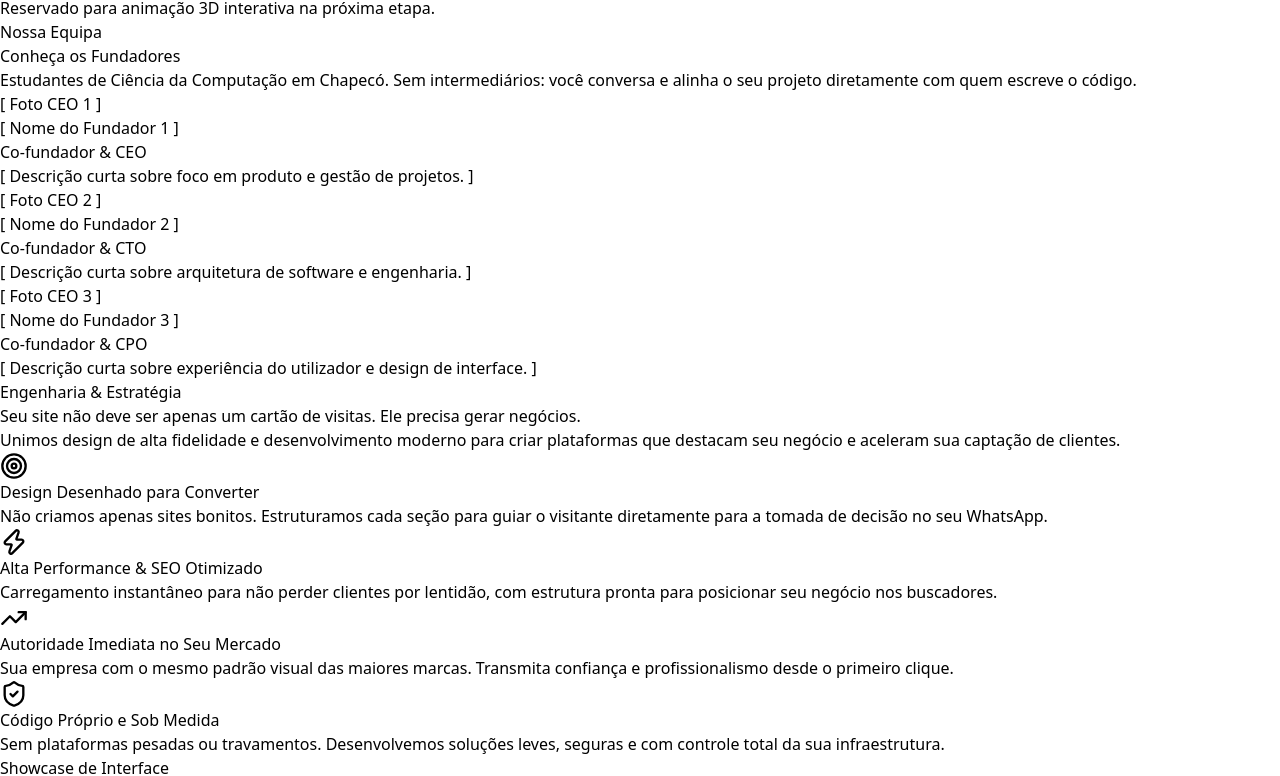
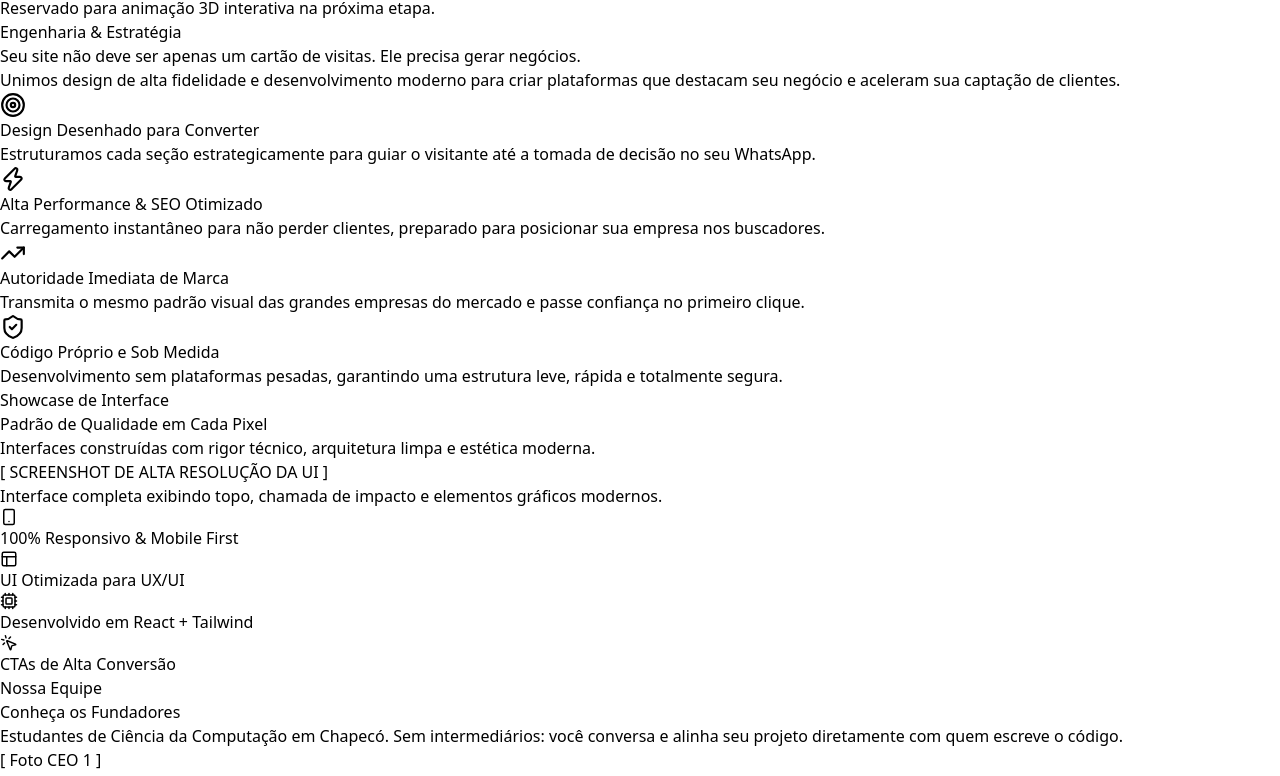
Before and after one commit to marianoxzz001/LandingpageSoluctBeta, a React (Vite) app: page / in a window 1280 px wide. Shown: the part 236-1012 px from the top of the page. Built offline with nearby package versions, Linux system fonts and the light colour scheme; the HTML template or start-up script is replaced by a standard one.

Commit message:
reorder sessoes

```diff
--- a/src/App.jsx
+++ b/src/App.jsx
@@ -15,9 +15,9 @@ export default function App() {
       <Header whatsappLink={WHATSAPP_LINK} />
       <main className="pt-16">
         <Hero whatsappLink={WHATSAPP_LINK} />
-        <About />
         <Benefits />
         <Projects />
+        <About />
       </main>
       <FooterContact whatsappLink={WHATSAPP_LINK} />
     </div>
--- a/src/pages/About.jsx
+++ b/src/pages/About.jsx
@@ -4,29 +4,30 @@ export default function About() {
   const founders = [
     { id: 1, name: "[ Nome do Fundador 1 ]", role: "Co-fundador & CEO", desc: "[ Descrição curta sobre foco em produto e gestão de projetos. ]" },
     { id: 2, name: "[ Nome do Fundador 2 ]", role: "Co-fundador & CTO", desc: "[ Descrição curta sobre arquitetura de software e engenharia. ]" },
-    { id: 3, name: "[ Nome do Fundador 3 ]", role: "Co-fundador & CPO", desc: "[ Descrição curta sobre experiência do utilizador e design de interface. ]" },
+    { id: 3, name: "[ Nome do Fundador 3 ]", role: "Co-fundador & CPO", desc: "[ Descrição curta sobre experiência do usuário e design de interface. ]" },
   ];
 
   return (
-    <section id="sobre" className="py-16 border-b border-gray-200 px-4 bg-white">
+    <section id="sobre" className="py-24 border-b border-gray-200 px-4 bg-white">
       <div className="max-w-6xl mx-auto space-y-12">
-        <div className="text-center max-w-2xl mx-auto space-y-3">
-          <span className="text-xs font-bold uppercase tracking-widest text-blue-600 bg-blue-50 px-3 py-1 rounded-full">
-            Nossa Equipa
+
+        {/* CORRIGIDO: flex flex-col items-center gap-3 */}
+        <div className="text-center max-w-2xl mx-auto flex flex-col items-center gap-3">
+          <span className="text-xs font-bold uppercase tracking-widest text-blue-600 bg-blue-50 px-3.5 py-1.5 rounded-full border border-blue-100">
+            Nossa Equipe
           </span>
-          <h2 className="text-3xl font-extrabold text-gray-900">
+          <h2 className="text-3xl md:text-4xl font-extrabold text-gray-900 pt-1">
             Conheça os Fundadores
           </h2>
-          <p className="text-gray-600 leading-relaxed text-sm md:text-base">
-            Estudantes de Ciência da Computação em Chapecó. Sem intermediários: você conversa e alinha o seu projeto diretamente com quem escreve o código.
+          <p className="text-gray-600 leading-relaxed text-sm md:text-base pt-1">
+            Estudantes de Ciência da Computação em Chapecó. Sem intermediários: você conversa e alinha seu projeto diretamente com quem escreve o código.
           </p>
         </div>
 
-        {/* LAYOUT MINIMALISTA SEM CARDS */}
         <div className="grid md:grid-cols-3 gap-10 pt-4">
           {founders.map((founder) => (
             <div key={founder.id} className="text-center space-y-3">
-              <div className="w-28 h-28 bg-gray-100 rounded-full mx-auto border border-gray-300 flex items-center justify-center text-gray-400 text-xs font-medium">
+              <div className="w-28 h-28 bg-gray-100 rounded-full mx-auto border border-gray-300 flex items-center justify-center text-gray-400 text-xs font-medium shadow-inner">
                 [ Foto CEO {founder.id} ]
               </div>
               <div>
@@ -39,6 +40,7 @@ export default function About() {
             </div>
           ))}
         </div>
+
       </div>
     </section>
   );
--- a/src/pages/Benefits.jsx
+++ b/src/pages/Benefits.jsx
@@ -4,48 +4,48 @@ import { Target, Zap, TrendingUp, ShieldCheck } from 'lucide-react';
 export default function Benefits() {
   const valueProps = [
     {
-      icon: <Target className="text-blue-600 shrink-0" size={28} />,
+      icon: <Target className="text-blue-600 shrink-0" size={26} />,
       title: "Design Desenhado para Converter",
-      desc: "Não criamos apenas sites bonitos. Estruturamos cada seção para guiar o visitante diretamente para a tomada de decisão no seu WhatsApp."
+      desc: "Estruturamos cada seção estrategicamente para guiar o visitante até a tomada de decisão no seu WhatsApp."
     },
     {
-      icon: <Zap className="text-blue-600 shrink-0" size={28} />,
+      icon: <Zap className="text-blue-600 shrink-0" size={26} />,
       title: "Alta Performance & SEO Otimizado",
-      desc: "Carregamento instantâneo para não perder clientes por lentidão, com estrutura pronta para posicionar seu negócio nos buscadores."
+      desc: "Carregamento instantâneo para não perder clientes, preparado para posicionar sua empresa nos buscadores."
     },
     {
-      icon: <TrendingUp className="text-blue-600 shrink-0" size={28} />,
-      title: "Autoridade Imediata no Seu Mercado",
-      desc: "Sua empresa com o mesmo padrão visual das maiores marcas. Transmita confiança e profissionalismo desde o primeiro clique."
+      icon: <TrendingUp className="text-blue-600 shrink-0" size={26} />,
+      title: "Autoridade Imediata de Marca",
+      desc: "Transmita o mesmo padrão visual das grandes empresas do mercado e passe confiança no primeiro clique."
     },
     {
-      icon: <ShieldCheck className="text-blue-600 shrink-0" size={28} />,
+      icon: <ShieldCheck className="text-blue-600 shrink-0" size={26} />,
       title: "Código Próprio e Sob Medida",
-      desc: "Sem plataformas pesadas ou travamentos. Desenvolvemos soluções leves, seguras e com controle total da sua infraestrutura."
+      desc: "Desenvolvimento sem plataformas pesadas, garantindo uma estrutura leve, rápida e totalmente segura."
     }
   ];
 
   return (
-    <section className="py-20 border-b border-gray-200 px-4 bg-white">
+    <section className="py-24 border-b border-gray-200 px-4 bg-gray-50">
       <div className="max-w-6xl mx-auto space-y-12">
 
-        <div className="max-w-3xl space-y-3">
-          <span className="text-xs font-bold uppercase tracking-widest text-blue-600 bg-blue-50 px-3 py-1 rounded-full">
+        {/* CORRIGIDO: gap-3 e items-center para afastar a pílula do título */}
+        <div className="max-w-3xl flex flex-col items-start gap-3">
+          <span className="text-xs font-bold uppercase tracking-widest text-blue-600 bg-blue-100/80 px-3.5 py-1.5 rounded-full">
             Engenharia & Estratégia
           </span>
-          <h2 className="text-3xl md:text-4xl font-extrabold text-gray-900 leading-tight">
+          <h2 className="text-3xl md:text-4xl font-extrabold text-gray-900 leading-tight pt-1">
             Seu site não deve ser apenas um cartão de visitas. Ele precisa gerar negócios.
           </h2>
-          <p className="text-gray-600 text-base md:text-lg">
+          <p className="text-gray-600 text-base md:text-lg leading-relaxed pt-1">
             Unimos design de alta fidelidade e desenvolvimento moderno para criar plataformas que destacam seu negócio e aceleram sua captação de clientes.
           </p>
         </div>
 
-        {/* LISTA ASSIMÉTRICA EM GRID LIMPO */}
-        <div className="grid md:grid-cols-2 gap-8 pt-4">
+        <div className="grid md:grid-cols-2 gap-6 pt-2">
           {valueProps.map((item, idx) => (
-            <div key={idx} className="flex gap-4 p-6 bg-gray-50 rounded-2xl border border-gray-100">
-              <div className="p-3 bg-white rounded-xl shadow-sm h-fit">
+            <div key={idx} className="flex gap-4 p-6 bg-white rounded-2xl border border-gray-200 shadow-sm">
+              <div className="p-3 bg-blue-50 rounded-xl h-fit border border-blue-100">
                 {item.icon}
               </div>
               <div className="space-y-1">
--- a/src/pages/Projects.jsx
+++ b/src/pages/Projects.jsx
@@ -4,31 +4,29 @@ import { Smartphone, Layout, Cpu, MousePointerClick } from 'lucide-react';
 export default function Projects() {
   const specs = [
     { icon: <Smartphone size={18} />, label: "100% Responsivo & Mobile First" },
-    { icon: <Layout size={18} />, label: "UI Otimizada para Experiência do Usuário" },
-    { icon: <Cpu size={18} />, label: "Desenvolvido em React + Tailwind CSS" },
-    { icon: <MousePointerClick size={18} />, label: "CTAs Estratégicos para Conversão Direct" },
+    { icon: <Layout size={18} />, label: "UI Otimizada para UX/UI" },
+    { icon: <Cpu size={18} />, label: "Desenvolvido em React + Tailwind" },
+    { icon: <MousePointerClick size={18} />, label: "CTAs de Alta Conversão" },
   ];
 
   return (
-    <section id="projetos" className="py-20 border-b border-gray-200 px-4 bg-gray-900 text-white">
+    <section id="projetos" className="py-24 border-b border-gray-800 px-4 bg-gray-900 text-white">
       <div className="max-w-6xl mx-auto space-y-12">
 
-        <div className="text-center max-w-3xl mx-auto space-y-3">
-          <span className="text-xs font-bold uppercase tracking-widest text-blue-400 bg-blue-950 px-3 py-1 rounded-full border border-blue-800">
+        {/* CORRIGIDO: flex flex-col items-center gap-3 */}
+        <div className="text-center max-w-3xl mx-auto flex flex-col items-center gap-3">
+          <span className="text-xs font-bold uppercase tracking-widest text-blue-400 bg-blue-950/80 px-3.5 py-1.5 rounded-full border border-blue-800/80">
             Showcase de Interface
           </span>
-          <h2 className="text-3xl md:text-4xl font-extrabold text-white">
+          <h2 className="text-3xl md:text-4xl font-extrabold text-white pt-1">
             Padrão de Qualidade em Cada Pixel
           </h2>
-          <p className="text-gray-400 text-base">
+          <p className="text-gray-400 text-base leading-relaxed pt-1">
             Interfaces construídas com rigor técnico, arquitetura limpa e estética moderna.
           </p>
         </div>
 
-        {/* AREA SHOWCASE COM MOCKUP EM DESTAQUE */}
-        <div className="bg-gray-800/80 border border-gray-700/80 rounded-3xl p-6 md:p-8 space-y-8 shadow-2xl">
-
-          {/* PLACEHOLDER PARA A SCREENSHOT PRINCIPAL */}
+        <div className="bg-gray-800/60 border border-gray-700/60 rounded-3xl p-6 md:p-8 space-y-8 shadow-2xl">
           <div className="w-full h-80 md:h-[450px] bg-gray-900 rounded-2xl border border-gray-700 flex flex-col items-center justify-center text-gray-500 text-center p-6 relative overflow-hidden">
             <span className="font-semibold text-lg text-gray-300">
               [ SCREENSHOT DE ALTA RESOLUÇÃO DA UI ]
@@ -38,16 +36,14 @@ export default function Projects() {
             </p>
           </div>
 
-          {/* ESPECIFICAÇÕES TÉCNICAS DA INTERFACE */}
-          <div className="grid grid-cols-2 md:grid-cols-4 gap-4 pt-2">
+          <div className="grid grid-cols-2 md:grid-cols-4 gap-4">
             {specs.map((item, idx) => (
-              <div key={idx} className="flex items-center gap-2.5 text-xs font-medium text-gray-300 bg-gray-900/60 p-3 rounded-xl border border-gray-700/50">
+              <div key={idx} className="flex items-center gap-2.5 text-xs font-medium text-gray-300 bg-gray-900/80 p-3.5 rounded-xl border border-gray-700/60">
                 <span className="text-blue-400">{item.icon}</span>
                 <span>{item.label}</span>
               </div>
             ))}
           </div>
-
         </div>
 
       </div>
```
